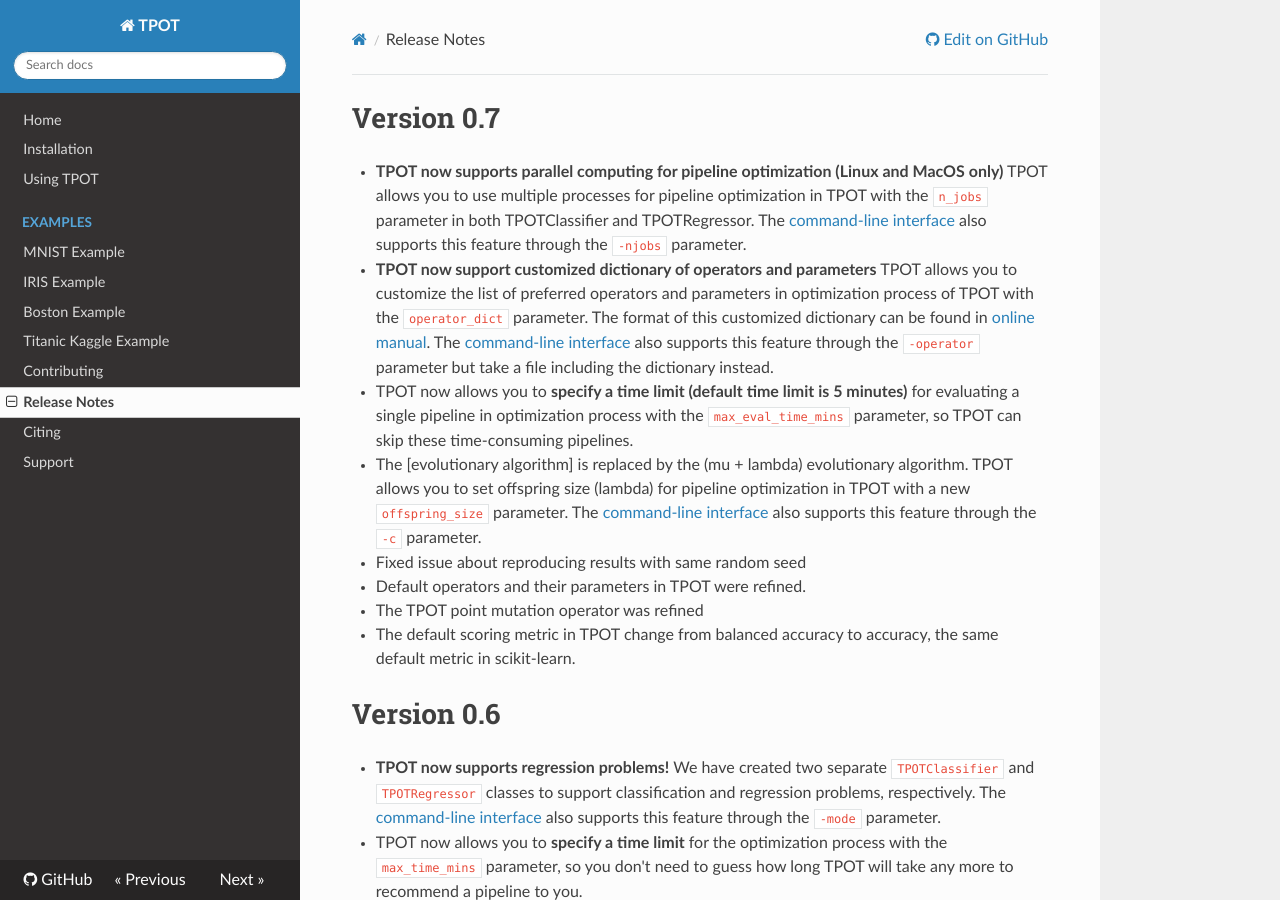
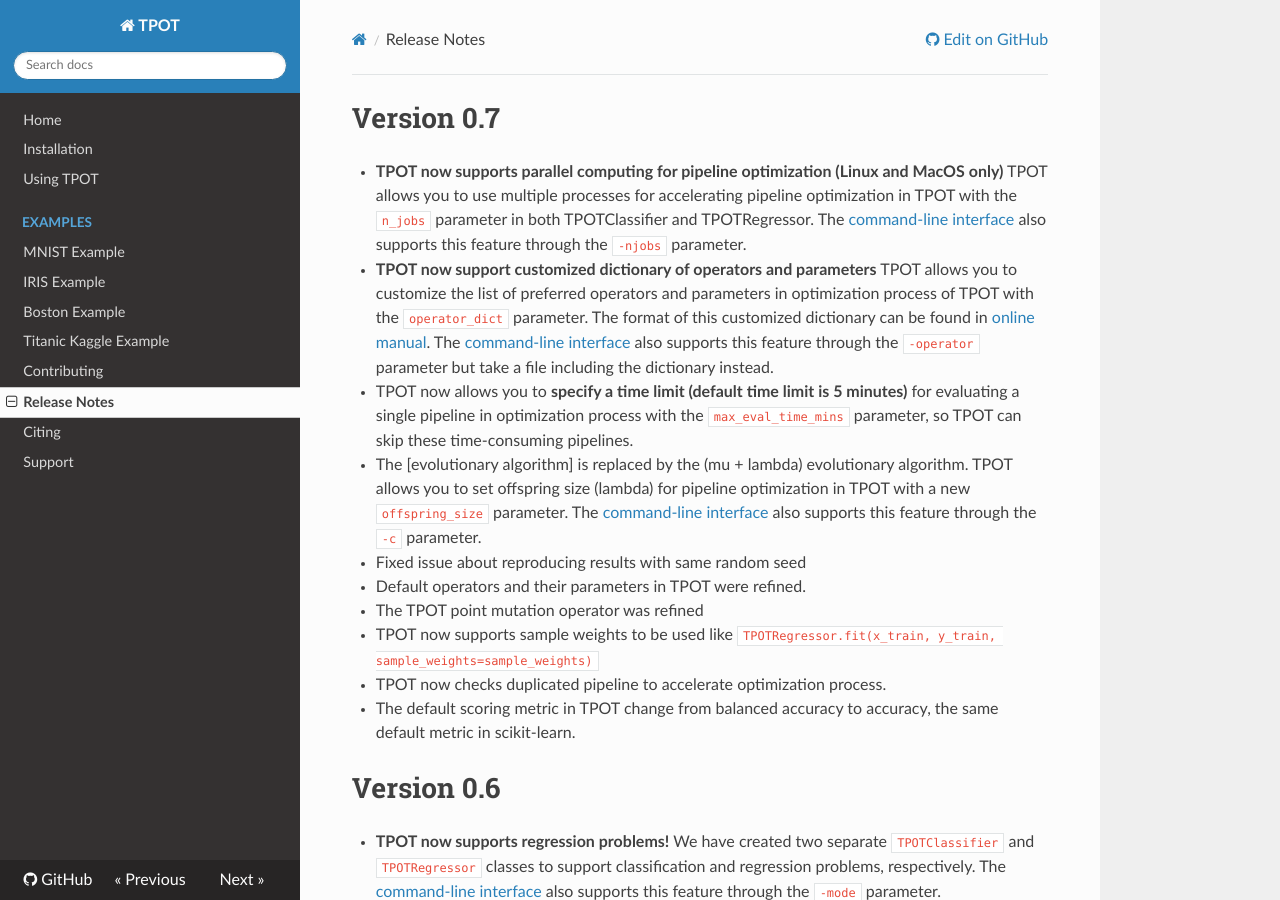
Before and after one commit to EpistasisLab/tpot, an MkDocs documentation site: the page built from docs_sources/releases.md, in a window 1280 px wide and 900 px high. Built offline with MkDocs 1.6.1, drawn with Linux system fonts in a browser that asks for light colours; nearby versions of some CDN libraries; old or Windows-style settings are respelled for this version of MkDocs.

Commit message:
add release note

```diff
--- a/docs_sources/releases.md
+++ b/docs_sources/releases.md
@@ -1,6 +1,6 @@
 # Version 0.7
 
-* **TPOT now supports parallel computing for pipeline optimization (Linux and MacOS only)** TPOT allows you to use multiple processes for pipeline optimization in TPOT with the `n_jobs` parameter in both TPOTClassifier and TPOTRegressor. The [command-line interface](/using/#tpot-on-the-command-line) also supports this feature through the `-njobs` parameter.
+* **TPOT now supports parallel computing for pipeline optimization (Linux and MacOS only)** TPOT allows you to use multiple processes for accelerating pipeline optimization in TPOT with the `n_jobs` parameter in both TPOTClassifier and TPOTRegressor. The [command-line interface](/using/#tpot-on-the-command-line) also supports this feature through the `-njobs` parameter.
 
 * **TPOT now support customized dictionary of operators and parameters** TPOT allows you to customize the list of preferred operators and parameters in optimization process of TPOT with the `operator_dict` parameter. The format of this customized dictionary can be found in [online manual](/using/#tpot-with-code). The [command-line interface](/using/#tpot-on-the-command-line) also supports this feature through the `-operator` parameter but take a file including the dictionary instead.
 
@@ -13,6 +13,10 @@
 * Default operators and their parameters in TPOT were refined.
 
 * The TPOT point mutation operator was refined
+
+* TPOT now supports sample weights to be used like `TPOTRegressor.fit(x_train, y_train, sample_weights=sample_weights)`
+
+* TPOT now checks duplicated pipeline to accelerate optimization process.
 
 * The default scoring metric in TPOT change from balanced accuracy to accuracy, the same default metric in scikit-learn.
 
--- a/tests.py
+++ b/tests.py
@@ -289,8 +289,6 @@
     assert np.allclose(cv_score1, cv_score2)
     assert not np.allclose(cv_score1, cv_score_weight)
     assert isclose(known_score, score)
-
-
 
 
 def test_predict():
```
